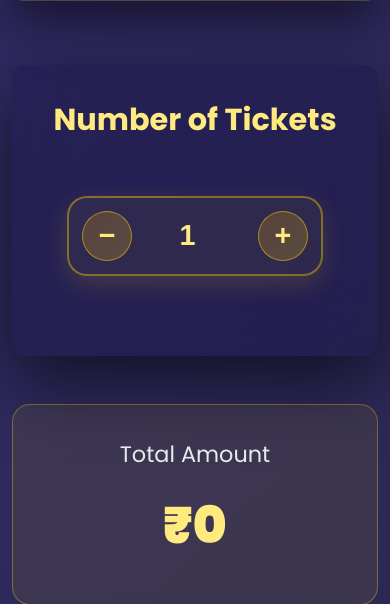
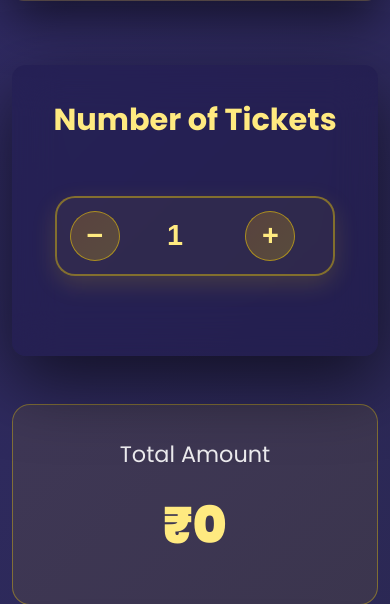
Before and after one commit to manivscode-cyber/aavaadingi, a Flask app: page /ticket/1 in a window 390 px wide. Shown: the part 2168-2772 px from the top of the page. Run offline with Flask 3, Linux system fonts and the light colour scheme; parts of the project's set-up code (start-up, migrations or seed data) failed here and were passed over.

Commit message:
Improve mobile responsiveness on ticket pages

```diff
--- a/tickets-main/templates/ticket.html
+++ b/tickets-main/templates/ticket.html
@@ -19,6 +19,7 @@
             color: #ffffff;
             min-height: 100vh;
             padding: 0;
+            overflow-x: hidden;
         }
         .container {
             max-width: 1100px;
@@ -86,6 +87,46 @@
         .ticket-card label {
             display: block;
             cursor: pointer;
+        }
+        .ticket-quantity-shell {
+            display: inline-flex;
+            align-items: center;
+            background: rgba(255,215,0,0.05);
+            border: 2px solid rgba(255,215,0,0.4);
+            border-radius: 20px;
+            padding: 0.8rem;
+            margin: 1.5rem 0 3rem;
+            box-shadow: 0 8px 25px rgba(255,215,0,0.15);
+            max-width: 100%;
+        }
+        .ticket-qty-button {
+            width: 50px;
+            height: 50px;
+            font-size: 1.8rem;
+            border-radius: 50%;
+            background: linear-gradient(135deg, rgba(255,170,0,0.2), rgba(255,215,0,0.2));
+            border: 1px solid rgba(255,215,0,0.5);
+            color: #ffea80;
+            cursor: pointer;
+            transition: all 0.3s;
+            font-weight: 700;
+            display: flex;
+            align-items: center;
+            justify-content: center;
+            flex: 0 0 auto;
+        }
+        .ticket-qty-input {
+            width: 100px;
+            height: 50px;
+            font-size: 1.8rem;
+            font-weight: 700;
+            padding: 0.5rem;
+            margin: 0 0.8rem;
+            background: transparent;
+            border: none;
+            color: #ffea80;
+            text-align: center;
+            min-width: 0;
         }
         .ticket-image {
             width: 100%;
@@ -460,6 +501,25 @@
                 margin-bottom: clamp(1rem, 2.5vw, 1.5rem);
             }
 
+            .ticket-quantity-shell {
+                width: min(100%, 320px);
+                margin: 1rem auto 2rem;
+                padding: 0.65rem;
+            }
+
+            .ticket-qty-button {
+                width: 46px;
+                height: 46px;
+                font-size: 1.5rem;
+            }
+
+            .ticket-qty-input {
+                width: 72px;
+                height: 46px;
+                margin: 0 0.45rem;
+                font-size: 1.45rem;
+            }
+
             .ticket-title {
                 font-size: clamp(1.3rem, 4vw, 1.6rem);
                 margin-bottom: clamp(0.5rem, 1.5vw, 0.7rem);
@@ -594,6 +654,28 @@
                 height: clamp(100px, 35vw, 140px);
                 border-radius: clamp(6px, 1.8vw, 10px);
                 margin-bottom: clamp(0.8rem, 2vw, 1.25rem);
+            }
+
+            .ticket-quantity-shell {
+                width: 100%;
+                max-width: 280px;
+                margin: 0.85rem auto 1.6rem;
+                padding: 0.5rem;
+                border-radius: 18px;
+            }
+
+            .ticket-qty-button {
+                width: 40px;
+                height: 40px;
+                font-size: 1.25rem;
+            }
+
+            .ticket-qty-input {
+                width: 60px;
+                height: 40px;
+                margin: 0 0.35rem;
+                font-size: 1.2rem;
+                padding: 0.25rem;
             }
 
             .ticket-title {
@@ -840,7 +922,7 @@
             <!-- Quantity Selector -->
             <div class="form-section" style="text-align:center;">
                 <h4 style="color:#ffea80; margin-bottom:1.8rem; font-size:1.9rem;">Number of Tickets</h4>
-                <div style="
+                <div class="ticket-quantity-shell" style="
                     display: inline-flex;
                     align-items: center;
                     background: rgba(255,215,0,0.05);
@@ -850,7 +932,7 @@
                     margin: 1.5rem 0 3rem;
                     box-shadow: 0 8px 25px rgba(255,215,0,0.15);
                 ">
-                    <button type="button" id="decreaseQty" style="
+                    <button type="button" id="decreaseQty" class="ticket-qty-button" style="
                         width: 50px;
                         height: 50px;
                         font-size: 1.8rem;
@@ -872,7 +954,7 @@
                         value="1"
                         min="1"
                         max="20"
-                        class="form-control text-center"
+                        class="form-control text-center ticket-qty-input"
                         style="
                             width: 100px;
                             height: 50px;
@@ -887,7 +969,7 @@
                         "
                         required
                     >
-                    <button type="button" id="increaseQty" style="
+                    <button type="button" id="increaseQty" class="ticket-qty-button" style="
                         width: 50px;
                         height: 50px;
                         font-size: 1.8rem;
```
Also changed, not shown: tickets-main/templates/home.html (+37 -9 lines).
